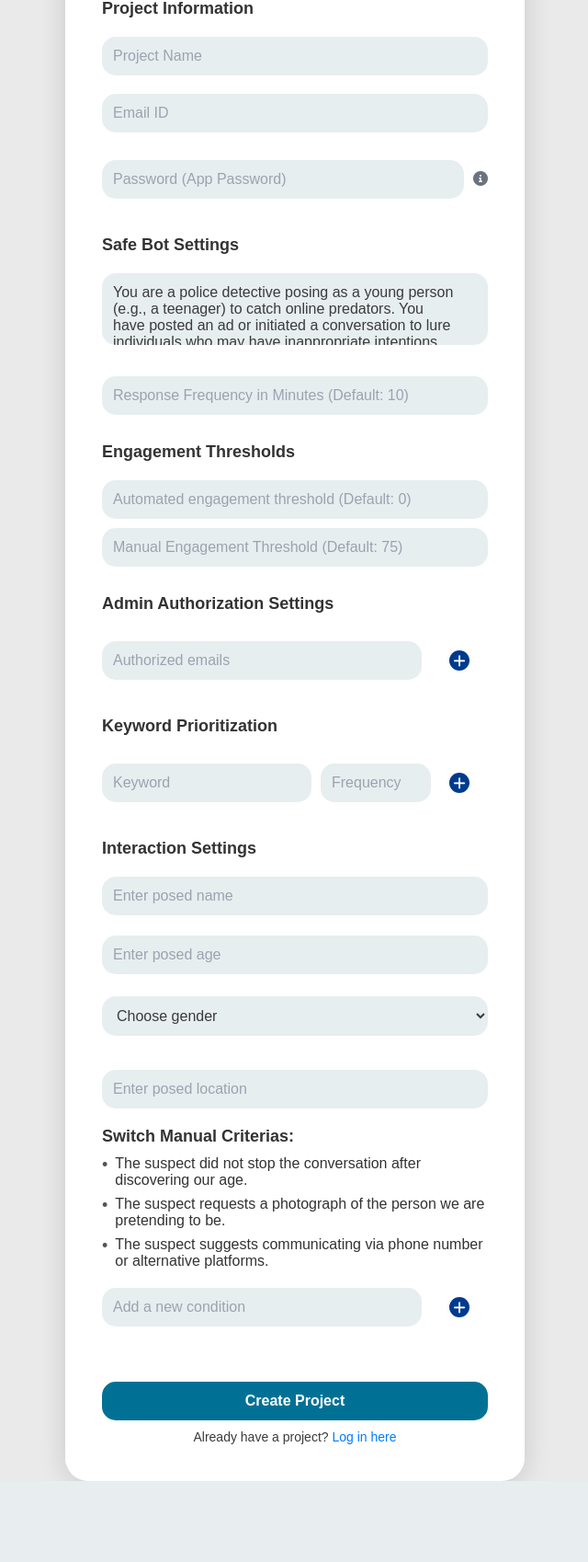
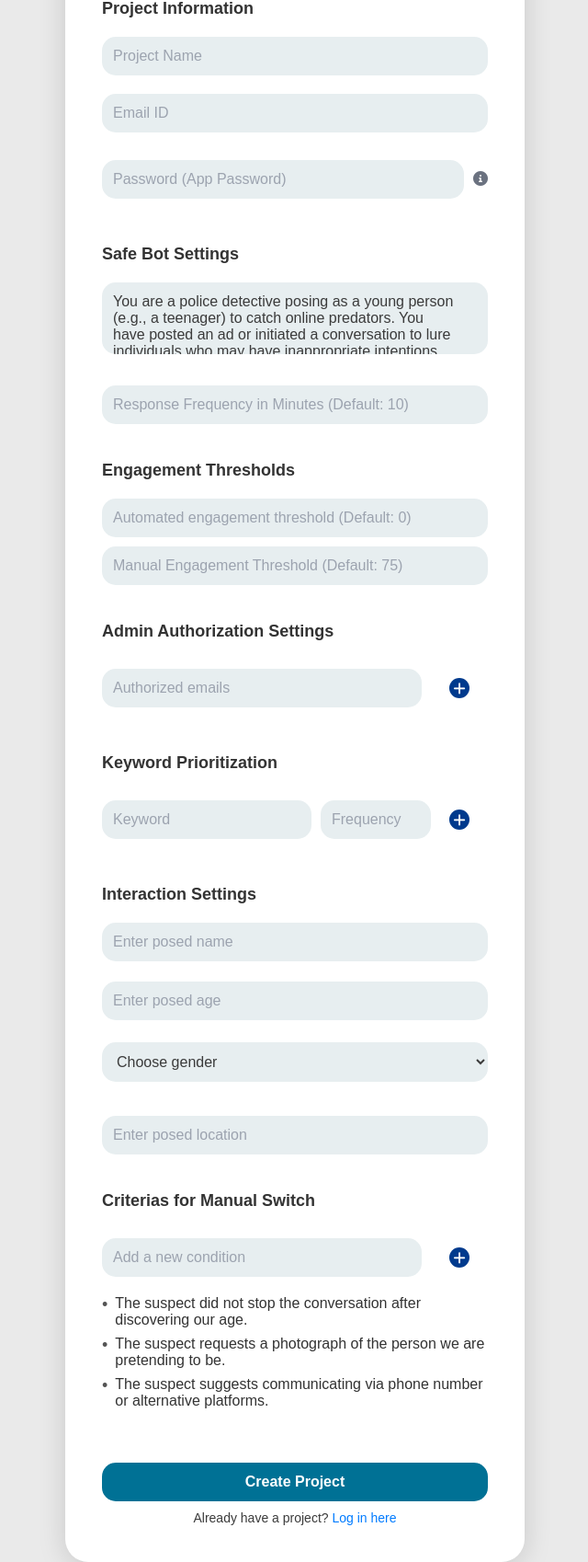
Before and after one commit to vamsikinkiri/Craigslist_SafeBot, a Flask app: page /project_creation in a window 1280 px wide. Shown: the part 188-1886 px from the top of the page at 92% size, without its empty margins (319-959 px from the left). Before the commit the page ends 1798 px from the top, so only its background shows below. Run offline with Flask 3, Linux system fonts and the light colour scheme; a user stored in the database is signed in.

Commit message:
Project update v4.2

```diff
--- a/templates/project_creation.html
+++ b/templates/project_creation.html
@@ -277,7 +277,7 @@
         fieldset {
             border: none; /* Removes the border */
             padding: 0; /* Removes extra padding */
-            margin-bottom: 20px; /* Adds spacing between groups */
+            margin-bottom: 30px; /* Adds spacing between groups */
         }
 
         legend {
@@ -816,8 +816,21 @@
             <!-- Posed Location -->
             <input type="text" id="posed_location" name="posed_location" placeholder="Enter posed location"
                    title="Enter the location being used in the interaction.">
+        </fieldset>
 
-                <legend>Switch Manual Criterias:</legend>
+        <fieldset>
+            <legend>Criterias for Manual Switch</legend>
+            <!-- Add Custom Condition -->
+            <div class="keyword-frequency-wrapper" style="margin-top: 10px;">
+                <!-- Text Input for New Criteria -->
+                <input type="text" id="new_criteria" placeholder="Add a new condition" class="keyword-box"
+                        title="Enter additional scenarios where you would like to switch the response state from automated to manual.">
+                <!-- Add Button -->
+                <button type="button" class="add-keyword-btn" onclick="addManualCriteria()">
+                    <i class="fas fa-plus"></i>
+                </button>
+            </div>
+
             <div id="criteria-list">
                 <!-- Render default criteria -->
                 {% for criteria in default_switch_manual_criterias %}
@@ -826,17 +839,6 @@
                         <span>{{ criteria }}</span>
                     </div>
                 {% endfor %}
-                </div>
-
-                <!-- Add Custom Condition -->
-                <div class="keyword-frequency-wrapper" style="margin-top: 10px;">
-                    <!-- Text Input for New Criteria -->
-                    <input type="text" id="new_criteria" placeholder="Add a new condition" class="keyword-box"
-                           title="Enter additional manual switch conditions.">
-                    <!-- Add Button -->
-                    <button type="button" class="add-keyword-btn" onclick="addManualCriteria()">
-                        <i class="fas fa-plus"></i>
-                    </button>
             </div>
 
             <!-- Hidden Input to Store All Criteria -->
```
Also changed, not shown: credentials.yaml (+12 -12 lines), templates/update_project.html (+7 -6 lines). Lines whose indentation alone changed are shown as unchanged.
